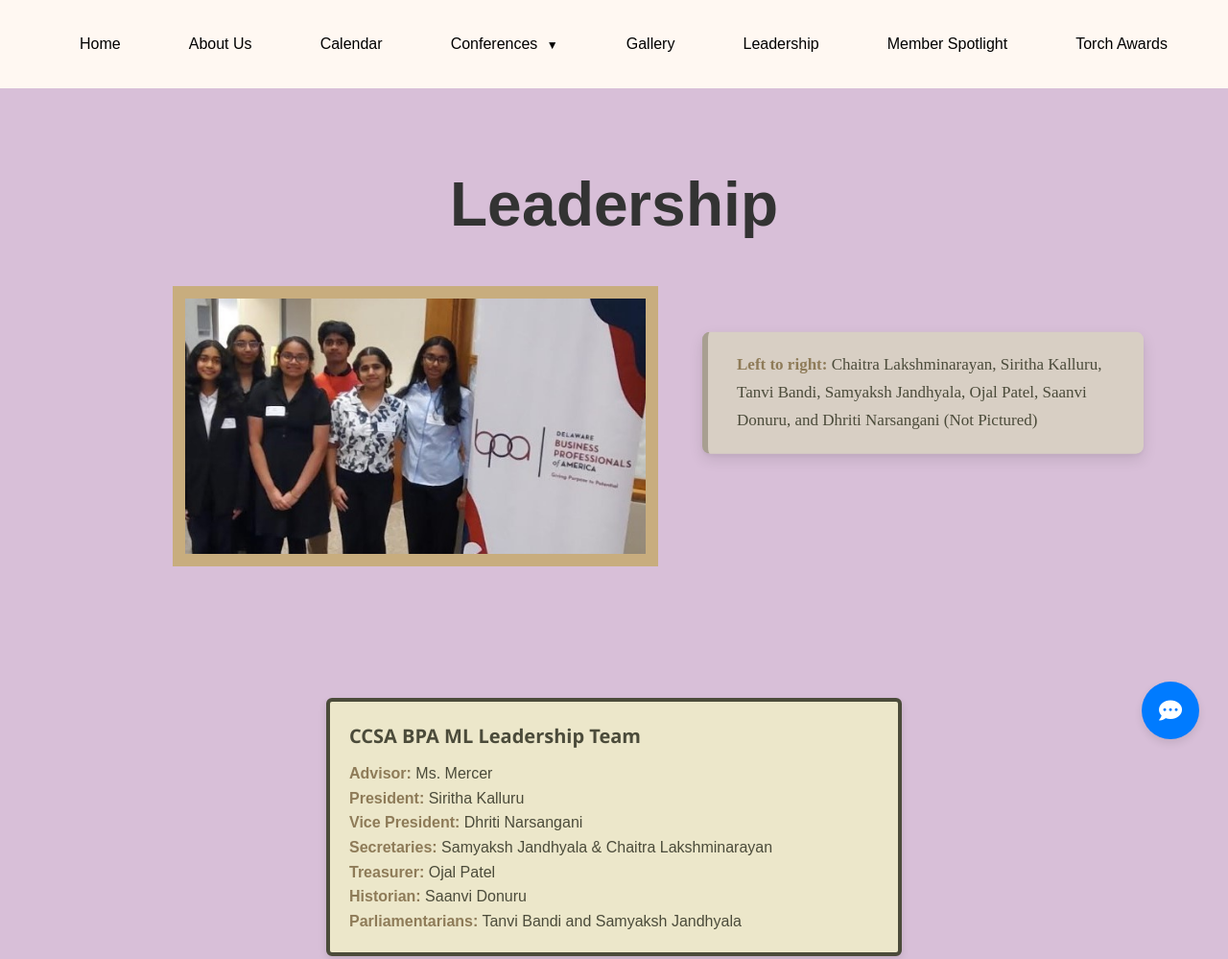
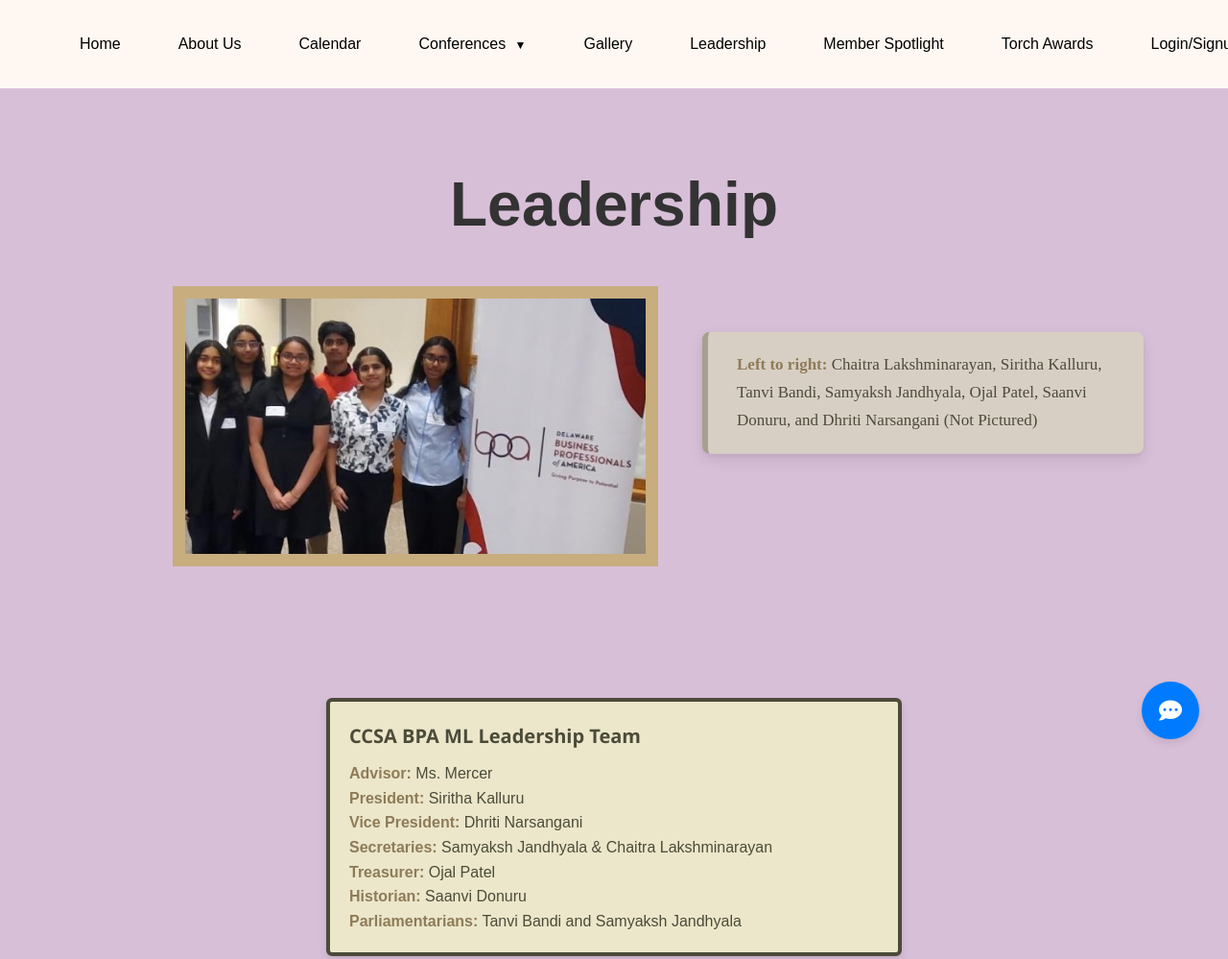
Before and after one commit to saanvi-donuru/ccsa-ml-bpa, a plain HTML site: page leadership.html in a window 1280 px wide. Shown: the top 999 px of the page at 96% size. Drawn offline with Linux system fonts and the light colour scheme.

Commit message:
Update leadership.html

```diff
--- a/leadership.html
+++ b/leadership.html
@@ -369,6 +369,7 @@ nav a:hover {
             <li><a href="leadership.html" style="color: black;">Leadership</a></li>
             <li><a href="membership.html" style="color: black;">Member Spotlight</a></li>
             <li><a href="torch-awards.html" style="color: black;">Torch Awards</a></li>
+             <li><a href="login.html" style="color: black;">Login/Signup</a></li>
         </ul>
     </div>
 </nav>
```
